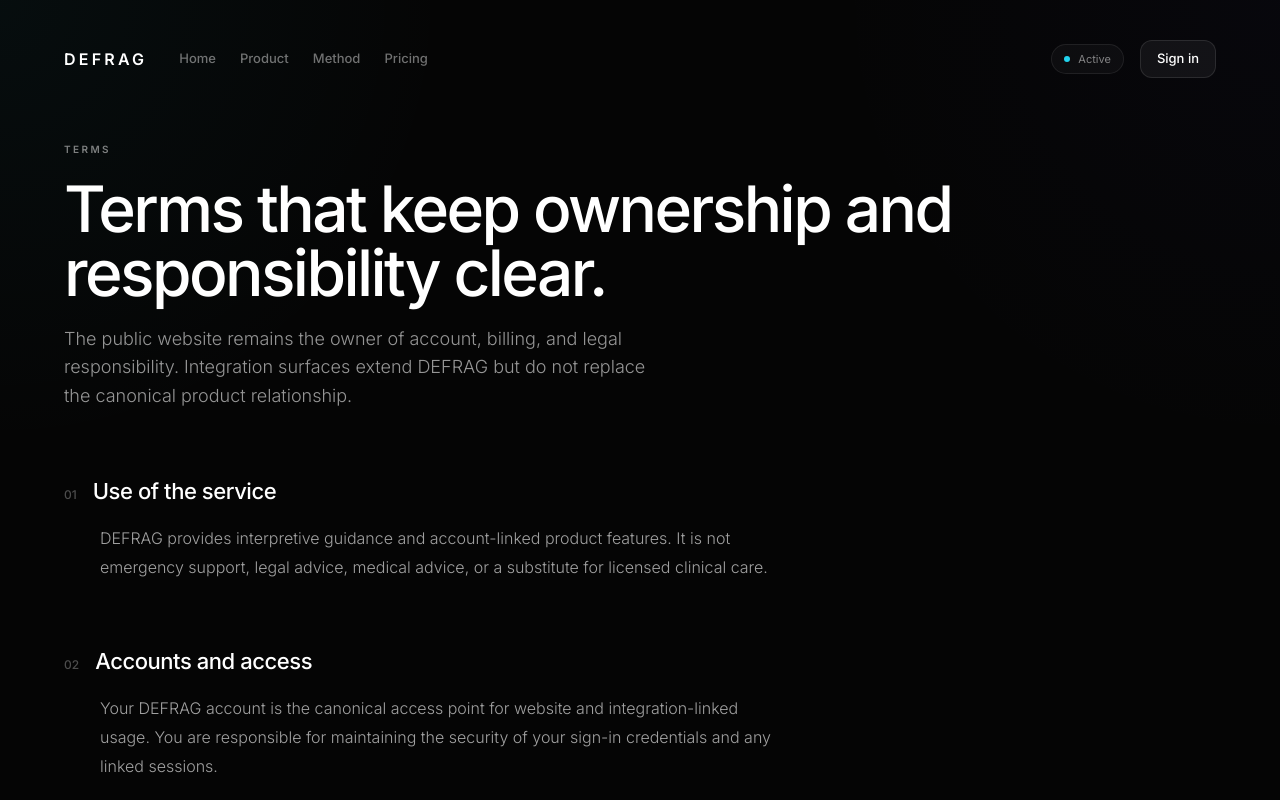
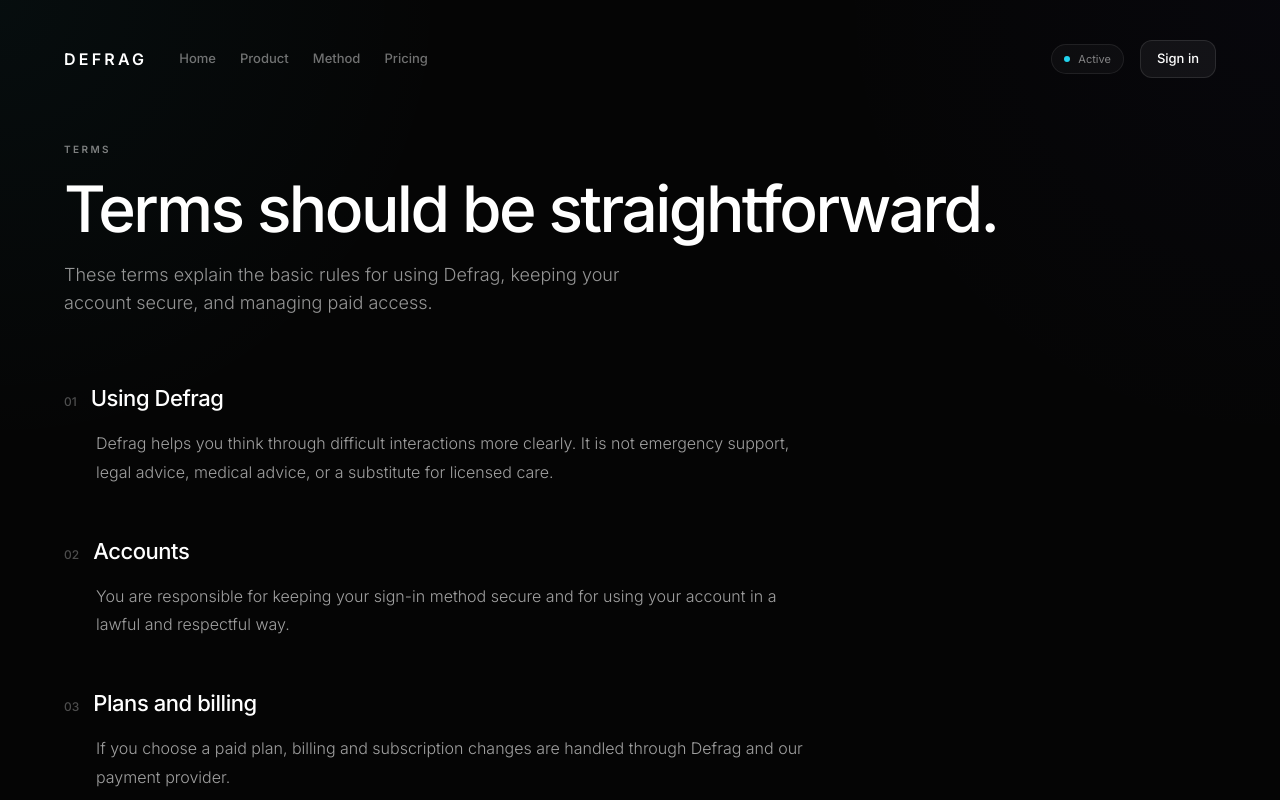
Before and after one commit to chadjameso93-netizen/defragsrelationalswap, a Next.js app in the folder apps/web/: page /terms in a window 1280 px wide. Shown: the top 800 px of the page. Built offline with nearby package versions, Linux system fonts and the light colour scheme.

Commit message:
refine: rewrite privacy terms and onboarding copy for clarity

```diff
--- a/apps/web/src/app/terms/page.tsx
+++ b/apps/web/src/app/terms/page.tsx
@@ -2,20 +2,20 @@ import { AppShell } from "../../components/app-shell";
 
 const sections = [
   {
-    title: "Use of the service",
-    body: "DEFRAG provides interpretive guidance and account-linked product features. It is not emergency support, legal advice, medical advice, or a substitute for licensed clinical care.",
+    title: "Using Defrag",
+    body: "Defrag helps you think through difficult interactions more clearly. It is not emergency support, legal advice, medical advice, or a substitute for licensed care.",
   },
   {
-    title: "Accounts and access",
-    body: "Your DEFRAG account is the canonical access point for website and integration-linked usage. You are responsible for maintaining the security of your sign-in credentials and any linked sessions.",
+    title: "Accounts",
+    body: "You are responsible for keeping your sign-in method secure and for using your account in a lawful and respectful way.",
   },
   {
-    title: "Subscriptions and billing",
-    body: "All subscription, checkout, upgrade, and billing-portal actions are owned by DEFRAG on defrag.app. Third-party integration surfaces may initiate redirects, but they do not become billing owners.",
+    title: "Plans and billing",
+    body: "If you choose a paid plan, billing and subscription changes are handled through Defrag and our payment provider.",
   },
   {
     title: "Acceptable use",
-    body: "You may not misuse the product, attempt to bypass authentication or entitlements, interfere with service operation, or use DEFRAG in ways that violate applicable law or the rights of others.",
+    body: "You may not misuse the product, interfere with the service, try to bypass access controls, or use Defrag in a way that harms others or breaks the law.",
   },
 ];
 
@@ -23,18 +23,18 @@ export default function TermsPage() {
   return (
     <AppShell
       eyebrow="Terms"
-      title="Terms that keep ownership and responsibility clear."
-      description="The public website remains the owner of account, billing, and legal responsibility. Integration surfaces extend DEFRAG but do not replace the canonical product relationship."
+      title="Terms should be straightforward."
+      description="These terms explain the basic rules for using Defrag, keeping your account secure, and managing paid access."
       accent="rgba(245, 245, 245, 0.5)"
     >
-      <div style={{ maxWidth: 720, display: "grid", gap: 64 }}>
+      <div style={{ maxWidth: 760, display: "grid", gap: 48 }}>
         {sections.map((section, i) => (
-          <div key={section.title} style={{ display: "grid", gap: 16 }}>
-            <div style={{ display: "flex", alignItems: "baseline", gap: 16 }}>
+          <div key={section.title} style={{ display: "grid", gap: 14 }}>
+            <div style={{ display: "flex", alignItems: "baseline", gap: 14, flexWrap: "wrap" }}>
               <span style={{ fontSize: 12, color: "rgba(245,245,245,0.3)", fontWeight: 500 }}>{String(i + 1).padStart(2, "0")}</span>
               <h2 style={{ margin: 0, fontSize: 22, fontWeight: 500, color: "white" }}>{section.title}</h2>
             </div>
-            <p style={{ margin: 0, paddingLeft: 36, color: "rgba(245,245,245,0.65)", lineHeight: 1.8, fontSize: 16, fontWeight: 300 }}>
+            <p style={{ margin: 0, paddingLeft: 32, color: "rgba(245,245,245,0.65)", lineHeight: 1.8, fontSize: 16, fontWeight: 300 }}>
               {section.body}
             </p>
           </div>
```
Also changed, not shown: apps/web/src/app/onboarding/page.tsx (+21 -21 lines), apps/web/src/app/privacy/page.tsx (+14 -14 lines).
